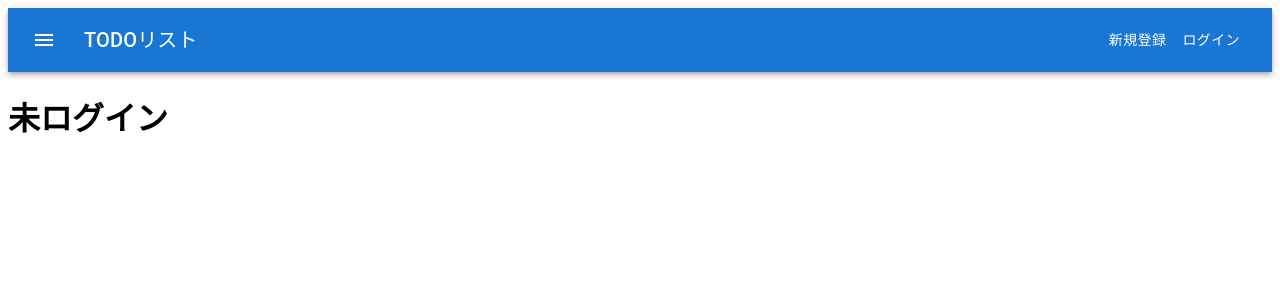
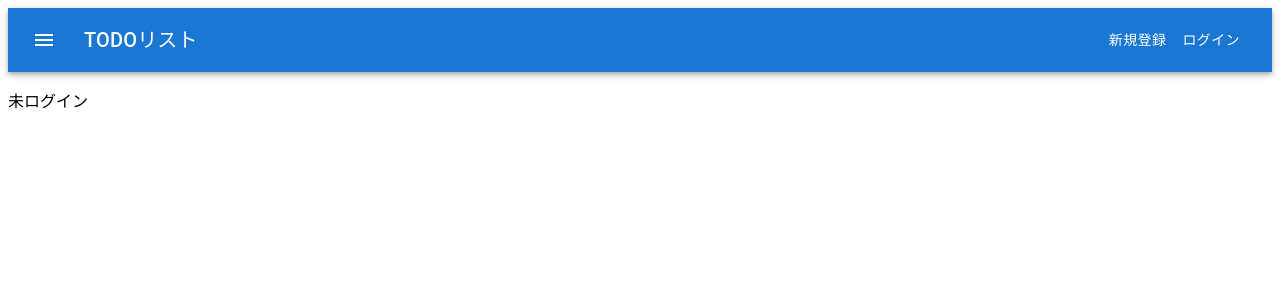
Before and after one commit to HirokiNakazawa/todo-app-frontend, a React (Create React App) app: page / in a window 1280 px wide. Shown: the top 300 px of the page. Built offline with nearby package versions, Linux system fonts and the light colour scheme.

Commit message:
ログインした際、Contextに情報を格納し、ログイン情報を画面で見られるように実装

```diff
--- a/src/App.jsx
+++ b/src/App.jsx
@@ -1,12 +1,14 @@
 import Header from "./components/Header";
+import Body from "./components/Body";
+import AuthProvider from "./provider/AuthProvider";
 
 const App = () => {
   return (
     <>
-      <Header></Header>
-      <div className="App">
-        <h1>未ログイン</h1>
-      </div>
+      <AuthProvider>
+        <Header />
+        <Body />
+      </AuthProvider>
     </>
   );
 };
--- /dev/null
+++ b/src/components/Body.jsx
@@ -0,0 +1,20 @@
+import { useEffect, useContext } from "react";
+import AuthContext from "../context/AuthContext";
+
+const Body = () => {
+  const { userId, userName, isLoggedIn } = useContext(AuthContext);
+
+  useEffect(() => {
+    console.log(userName);
+  }, [userName]);
+
+  return (
+    <>
+      <p>{isLoggedIn ? "ログイン中" : "未ログイン"}</p>
+      <p>{userId}</p>
+      <p>{userName}</p>
+    </>
+  );
+};
+
+export default Body;
--- a/src/components/Header.jsx
+++ b/src/components/Header.jsx
@@ -1,4 +1,4 @@
-import { useState, useEffect } from "react";
+import { useState, useEffect, useContext } from "react";
 import Box from "@mui/material/Box";
 import AppBar from "@mui/material/AppBar";
 import Toolbar from "@mui/material/Toolbar";
@@ -8,12 +8,15 @@ import Typography from "@mui/material/Typography";
 import Button from "@mui/material/Button";
 import Modal from "@mui/material/Modal";
 import ModalContent from "./ModalContent";
+import AuthContext from "../context/AuthContext";
 
 const Header = () => {
   const [isRegister, setIsRegister] = useState(false);
   const [isLogin, setIsLogin] = useState(false);
   const [title, setTitle] = useState("");
   const [isModal, setIsModal] = useState(false);
+
+  const { userName, isLoggedIn } = useContext(AuthContext);
 
   useEffect(() => {
     console.log(isModal);
@@ -34,7 +37,7 @@ const Header = () => {
   };
 
   const handleCloseModal = () => {
-    console.log("モーダル閉じるボタンをクリックしました");
+    console.log("モーダルを閉じます");
     setIsModal(false);
     setIsRegister(false);
     setIsLogin(false);
@@ -57,12 +60,19 @@ const Header = () => {
             <Typography variant="h6" component="div" sx={{ flexGrow: 1 }}>
               TODOリスト
             </Typography>
+
+            {isLoggedIn ? (
+              <Typography>{userName}ログイン中</Typography>
+            ) : (
+              <div>
                 <Button color="inherit" onClick={handleOpenRegisterModal}>
                   新規登録
                 </Button>
                 <Button color="inherit" onClick={handleOpenLoginModal}>
                   ログイン
                 </Button>
+              </div>
+            )}
           </Toolbar>
         </AppBar>
       </Box>
--- a/src/components/ModalContent.jsx
+++ b/src/components/ModalContent.jsx
@@ -1,9 +1,12 @@
 import { Box, Typography, Button, TextField } from "@mui/material";
-import { useState, useEffect } from "react";
+import { useState, useEffect, useContext } from "react";
+import AuthContext from "../context/AuthContext";
 import axios from "axios";
 
 const ModalContent = (props) => {
   const { isRegister, isLogin, title, onClose } = props;
+
+  const { setUserId, setUserName, setIsLoggedIn } = useContext(AuthContext);
 
   const [name, setName] = useState("");
   const [password, setPassword] = useState("");
@@ -23,22 +26,16 @@ const ModalContent = (props) => {
 
   const handleSubmit = (e) => {
     e.preventDefault();
-    console.log("登録 or ログインボタンがクリックされました");
-
     // 新規登録の場合
     if (isRegister) {
-      if (postRegister()) {
-        console.log("register complete");
-        onClose();
-      }
+      console.log("登録ボタンがクリックされました");
+      postRegister();
     }
 
     // ログインの場合
     if (isLogin) {
-      if (postLogin()) {
-        console.log("Success Login!");
-        onClose();
-      }
+      console.log("ログインボタンがクリックされました");
+      postLogin();
     }
   };
 
@@ -50,12 +47,15 @@ const ModalContent = (props) => {
       const response = await axios.post(url, data);
 
       console.log(response.data);
-      return response.data;
+
+      setUserId(response.data.id);
+      setUserName(response.data.name);
+      setIsLoggedIn(true);
+      onClose();
     } catch (error) {
       console.error(error);
       setErrorMessage("ユーザー登録に失敗しました");
     }
-    return false;
   };
 
   const postLogin = async () => {
@@ -66,12 +66,15 @@ const ModalContent = (props) => {
       const response = await axios.post(url, data);
 
       console.log(response);
-      return response.data;
+
+      setUserId(response.data.id);
+      setUserName(response.data.name);
+      setIsLoggedIn(true);
+      onClose();
     } catch (error) {
       console.log(error);
       setErrorMessage("ログインに失敗しました");
     }
-    return false;
   };
 
   const getAuthData = () => {
--- /dev/null
+++ b/src/context/AuthContext.jsx
@@ -0,0 +1,5 @@
+import { createContext } from "react";
+
+const AuthContext = createContext();
+
+export default AuthContext;
--- /dev/null
+++ b/src/provider/AuthProvider.jsx
@@ -0,0 +1,25 @@
+import { useState } from "react";
+import AuthContext from "../context/AuthContext";
+
+const AuthProvider = ({ children }) => {
+  const [userId, setUserId] = useState(null);
+  const [userName, setUserName] = useState("");
+  const [isLoggedIn, setIsLoggedIn] = useState(false);
+
+  return (
+    <AuthContext.Provider
+      value={{
+        userId,
+        setUserId,
+        userName,
+        setUserName,
+        isLoggedIn,
+        setIsLoggedIn,
+      }}
+    >
+      {children}
+    </AuthContext.Provider>
+  );
+};
+
+export default AuthProvider;
```
Lines whose indentation alone changed are shown as unchanged.
